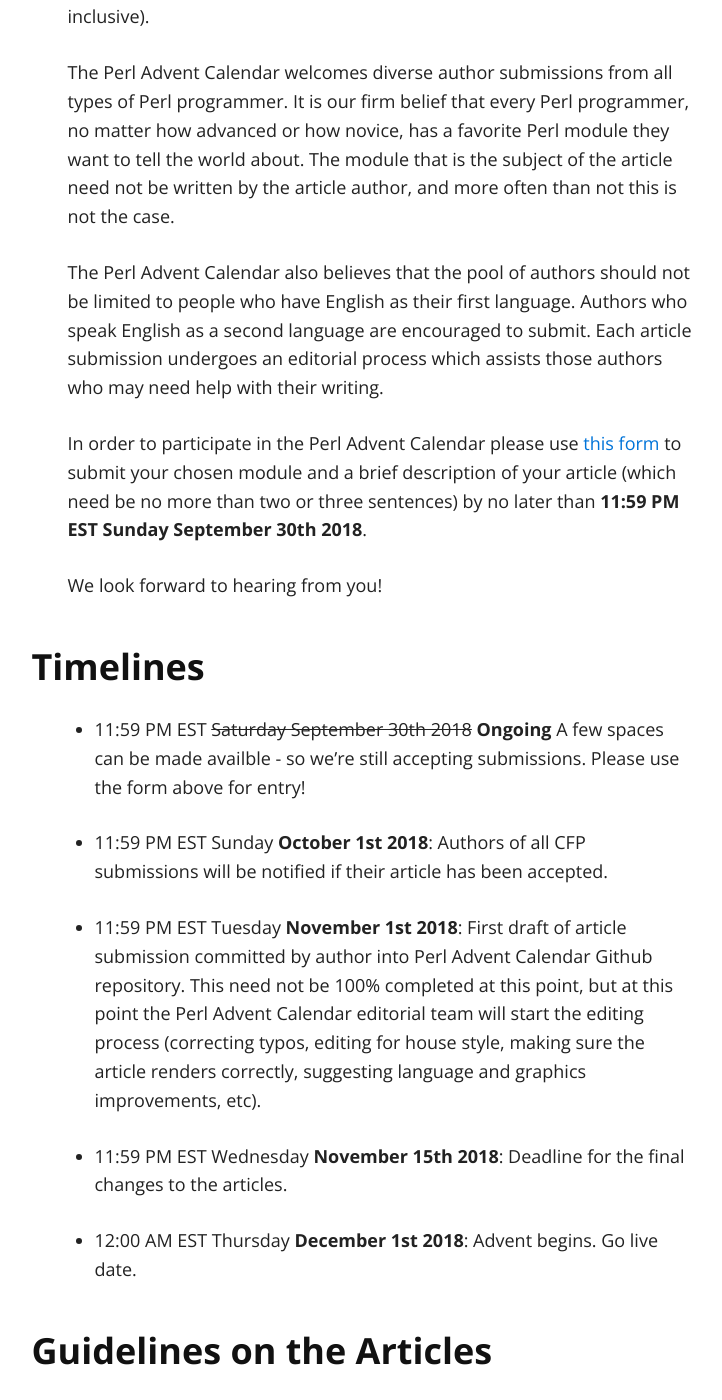
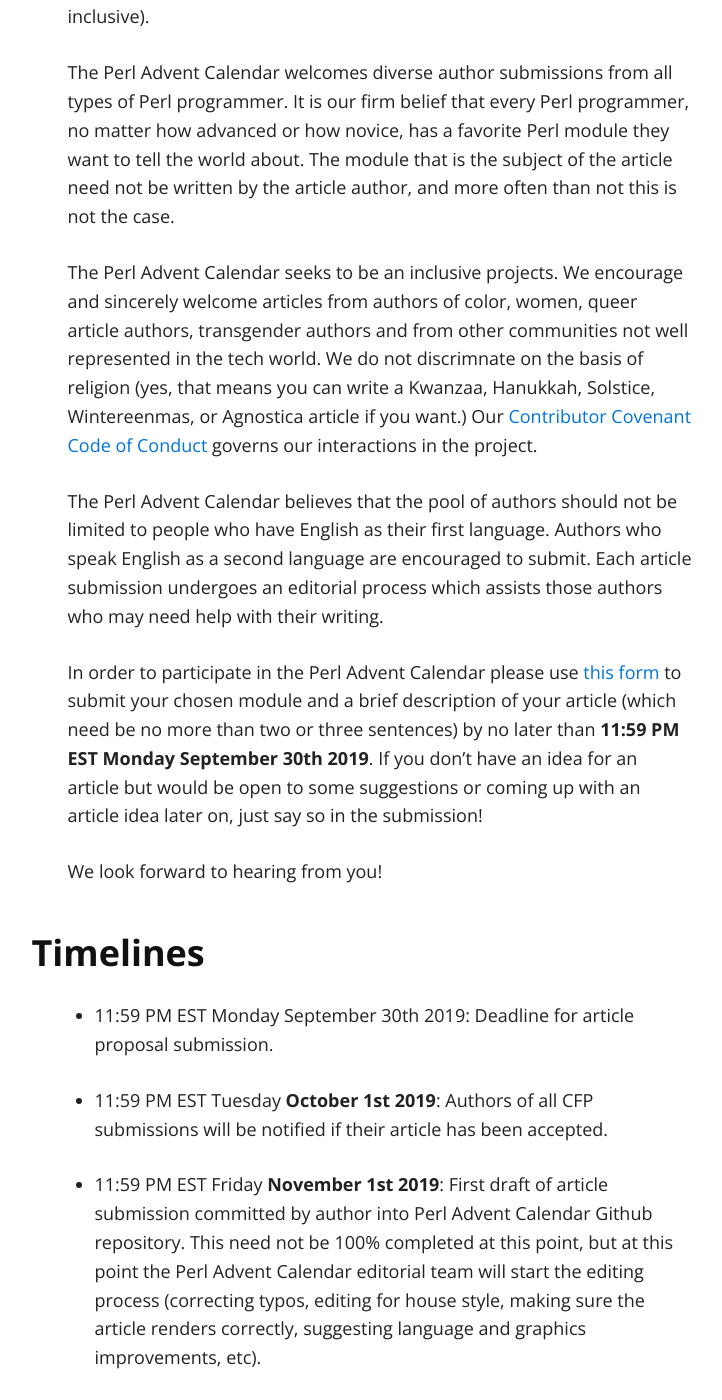
Before and after one commit to davorg/perl-advent-cfp, a Jekyll site: the page built from index.md, in a window 1280 px wide and 1400 px high, scrolled down 1002 px. Shown: the whole window, without its empty margins (260-982 px from the left). Built offline with Jekyll 4.4.1, drawn with Linux system fonts in a browser that asks for light colours; nearby versions of some CDN libraries; our own code applies the rules of GitHub Pages for plain Markdown files; some of the changed text lies outside the part shown.

Commit message:
2018 -> 2019, include code of conduct

```diff
--- a/_config.yml
+++ b/_config.yml
@@ -1,6 +1,6 @@
 # Site settings
-title: Perl Advent Calendar 2018 CFP
-tag_text: Perl Advent Calendar 2018 CFP
+title: Perl Advent Calendar 2019 CFP
+tag_text: Perl Advent Calendar 2019 CFP
 description: The Call For Partipation for the 2018 Perl Advent Calendar
 url: "http://127.0.0.1:4000"
 baseurl: ""
--- a/index.md
+++ b/index.md
@@ -2,16 +2,16 @@
 layout: default
 ---
 
-## You are cordially invited to write an article for the 2018 Perl Advent Calendar.
+## You are cordially invited to write an article for the 2019 Perl Advent Calendar.
 
-The CFP is open on midnight on Sunday September 30th EST.
+The CFP is open on midnight on Monday September 30th EST.
 
 ## What's all this about then?
 
 As an advent calendar author you will write one entry on a module of your
 choosing that will be revealed to the world on
 [The Perl Advent Calendar](http://www.perladvent.org/)
-on a given day of Advent (between the 1st and 24th of December 2018 inclusive).
+on a given day of Advent (between the 1st and 24th of December 2019 inclusive).
 
 The Perl Advent Calendar welcomes diverse author submissions from all types of
 Perl programmer.  It is our firm belief that every Perl programmer, no matter
@@ -19,7 +19,16 @@ how advanced or how novice, has a favorite Perl module they want to tell the
 world about.  The module that is the subject of the article need not be written
 by the article author, and more often than not this is not the case.
 
-The Perl Advent Calendar also believes that the pool of authors should not be
+The Perl Advent Calendar seeks to be an inclusive projects.
+We encourage and sincerely welcome articles from authors of color,
+women, queer article authors, transgender authors and from other communities
+not well represented in the tech world.  We do not discrimnate on the basis
+of religion (yes, that means you can write a Kwanzaa, Hanukkah, Solstice,
+Wintereenmas, or Agnostica article if you want.)  Our
+[Contributor Covenant Code of Conduct](https://github.com/perladvent/Perl-Advent/blob/master/code-of-conduct.md)
+governs our interactions in the project.
+
+The Perl Advent Calendar believes that the pool of authors should not be
 limited to people who have English as their first language.  Authors who speak
 English as a second language are encouraged to submit.  Each article submission
 undergoes an editorial process which assists those authors who may need help
@@ -28,35 +37,37 @@ with their writing.
 In order to participate in the Perl Advent Calendar please use
 [this form](https://docs.google.com/forms/d/e/1FAIpQLSfQUctVOLGhwCZtBKlnPaGxcszmQiBsq5Wck-t5ceGpB6C1IQ/viewform)
 to submit your chosen module and a brief description of your article (which need
-be no more than two or three sentences) by no later than **11:59 PM EST Sunday
-September 30th 2018**.
+be no more than two or three sentences) by no later than **11:59 PM EST Monday
+September 30th 2019**.  If you don't have an idea for an article but would
+be open to some suggestions or coming up with an article idea later on, just say
+so in the submission!
 
 We look forward to hearing from you!
 
 ### Timelines ###
 
-* 11:59 PM EST <strike>Saturday September 30th 2018</strike> **Ongoing**
-  A few spaces can be made availble - so we're still accepting submissions.  Please use the form above for entry!
+* 11:59 PM EST Monday September 30th 2019: Deadline for article proposal
+  submission.
 
-* 11:59 PM EST Sunday **October 1st 2018**: Authors of all CFP submissions will
+* 11:59 PM EST Tuesday **October 1st 2019**: Authors of all CFP submissions will
   be notified if their article has been accepted.
 
-* 11:59 PM EST Tuesday **November 1st 2018**: First draft of article submission
+* 11:59 PM EST Friday **November 1st 2019**: First draft of article submission
   committed by author into Perl Advent Calendar Github repository.  This need
   not be 100% completed at this point, but at this point the Perl Advent
   Calendar editorial team will start the editing process (correcting typos,
   editing for house style, making sure the article renders correctly, suggesting
   language and graphics improvements, etc).
 
-* 11:59 PM EST Wednesday **November 15th 2018**: Deadline for the final changes
+* 11:59 PM EST Friday **November 15th 2019**: Deadline for the final changes
   to the articles.
 
-* 12:00 AM EST Thursday **December 1st 2018**: Advent begins.  Go live date.
+* 12:00 AM EST Sunday **December 1st 2018**: Advent begins.  Go live date.
 
 ### Guidelines on the Articles ###
 
 - The best way to see what we're after in an article is to take a look at
-  [the previous year's articles](http://www.perladvent.org/2017/).
+  [a previous year's articles](http://www.perladvent.org/2017/).
 
 - Our articles should try and be light and trivial and along the Christmas theme.  Our variable names can be `$rudolph`, or `$frosty`, or `$mrhankey`.  Our articles
 are often stories of problems fictional Christmas characters have.  In all, we
@@ -64,8 +75,8 @@ try to be entertaining in our articles.
 
 - We like our articles to contain text and code interspersed, and if necessary a final script at the end with lots of comments.
 
-- Pictures, graphs, and other graphics are good and highly encouraged.  Last year we included animated gifs of terminal output, renders of spinning OpenGL snowflakes, and a full interactive JavaScript map of the world showing off GeoIP location from Perl.
+- Pictures, graphs, and other graphics are good and highly encouraged.  In the last few year we included animated gifs of terminal output, renders of spinning OpenGL snowflakes, SVG christmas trees, Christmas cats and dogs from Imgur, Spotify playlists, a full interactive JavaScript map of the world showing off GeoIP location from Perl, and even Perl executing in the browser.  Go nuts!
 
-- Formatting is in POD with a custom header.  See [the source for previous year's articles](https://github.com/perladvent/Perl-Advent/tree/master/2017/articles) for examples.  You can use [`=for html`](https://github.com/perladvent/Perl-Advent/blame/master/2015/articles/2015-12-02.pod#L75) or even [`=for web_only` and `=for rss_only`](https://github.com/perladvent/Perl-Advent/blame/master/2015/articles/2015-12-01.pod#L7) if needed to add custom HTML to your POD.
+- Formatting is in POD with a custom header.  See [the source for previous years' articles](https://github.com/perladvent/Perl-Advent/tree/master/2017/articles) for examples.  You can use [`=for html`](https://github.com/perladvent/Perl-Advent/blame/master/2015/articles/2015-12-02.pod#L75) or even [`=for web_only` and `=for rss_only`](https://github.com/perladvent/Perl-Advent/blame/master/2015/articles/2015-12-01.pod#L7) if needed to add custom HTML to your POD.
 
 {% include sharing.html %}
```
